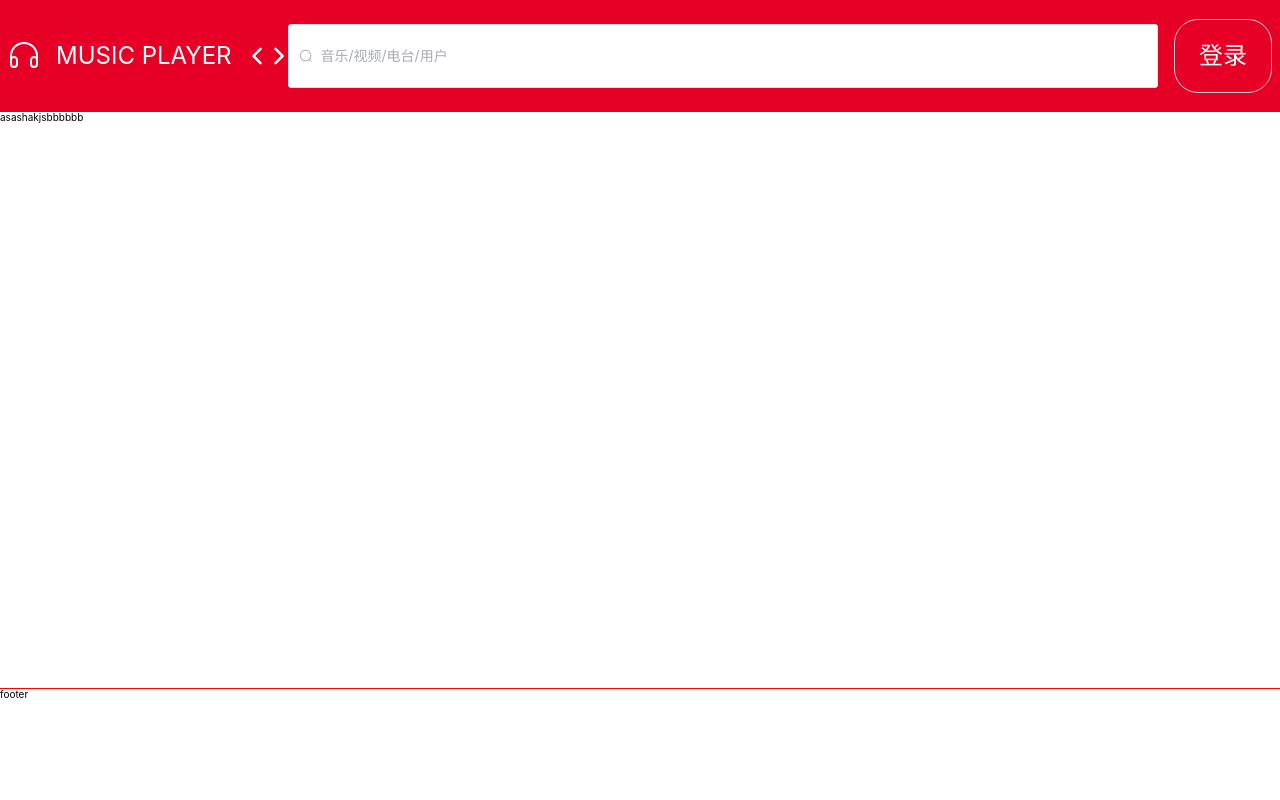
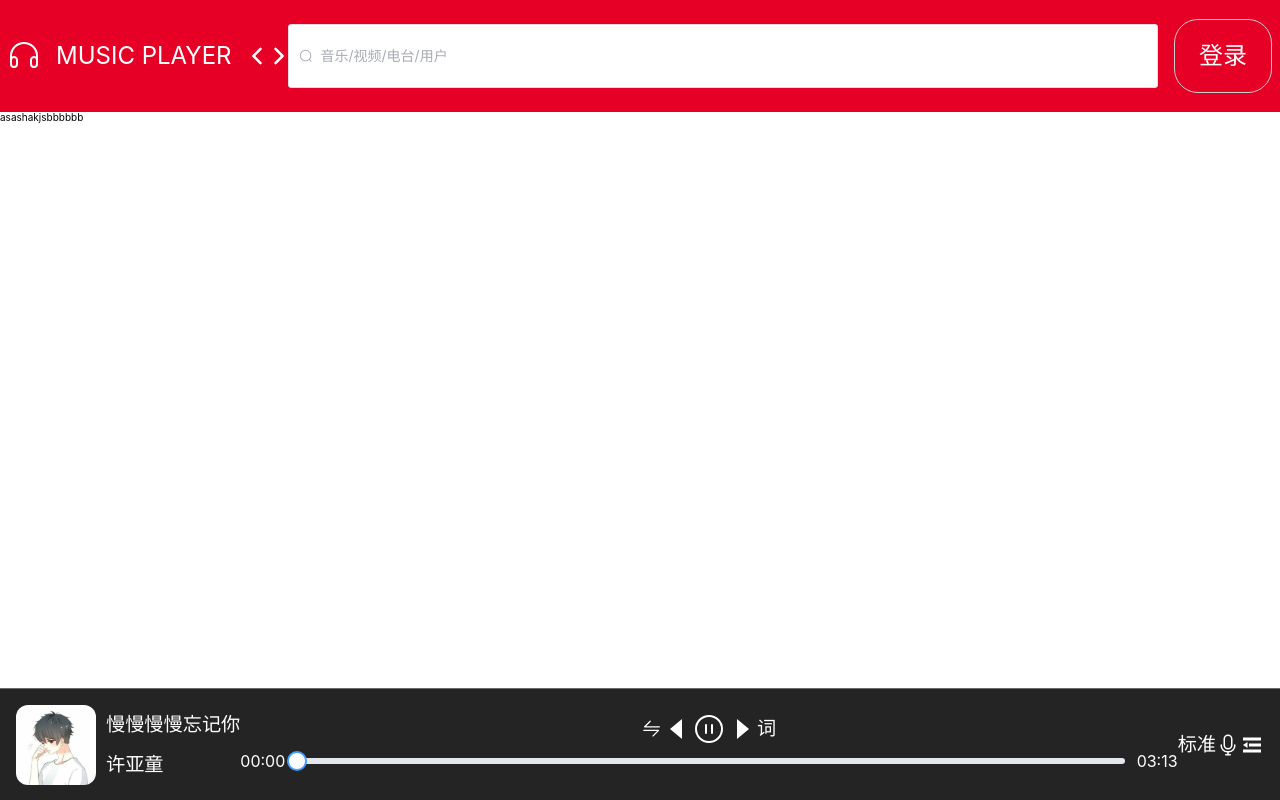
Before and after one commit to willysliang/music-player, a Vue app: page / in a window 1280 px wide. Built offline with nearby package versions, Linux system fonts and the light colour scheme.

Commit message:
wip(页面底部歌曲信息)

```diff
--- a/components.d.ts
+++ b/components.d.ts
@@ -10,6 +10,7 @@ declare module '@vue/runtime-core' {
     ElAvatar: typeof import('element-plus/es')['ElAvatar']
     ElIcon: typeof import('element-plus/es')['ElIcon']
     ElInput: typeof import('element-plus/es')['ElInput']
+    ElSlider: typeof import('element-plus/es')['ElSlider']
     Footer: typeof import('./src/components/layout/footer/index.vue')['default']
     Header: typeof import('./src/components/layout/header/index.vue')['default']
     HelloWorld: typeof import('./src/components/HelloWorld.vue')['default']
--- a/src/components/layout/footer/index.vue
+++ b/src/components/layout/footer/index.vue
@@ -1,16 +1,80 @@
 <script setup lang="ts">
+import {
+  Switch,
+  VideoPause,
+  VideoPlay,
+  CaretLeft,
+  CaretRight,
+  Fold,
+  Microphone,
+} from '@element-plus/icons-vue'
+import { ref, reactive } from 'vue'
 
+/***
+ * 控制播放
+ */
+const isPlay = ref(false)
+const handlePlay = () => {
+  isPlay.value = !isPlay.value
+}
+const duration = ref(0)
+const song = reactive({
+  curDuration: '00:00',
+  duration: '03:13',
+  songName: '慢慢慢慢忘记你',
+  singer: '许亚童',
+})
 </script>
 
 <template>
-  <div class="footer">
-    footer
+  <div class="footer flex flex-row box-border p-4 justify-between items-center">
+    <div class="flex flex-row box-border">
+      <img
+        src="@/assets/images/avactor.jpg"
+        alt="音乐播放图片"
+        class="w-20 h-full rounded-xl"
+      />
+      <div class="text-white flex flex-col justify-around ml-2.5">
+        <span>{{ song.songName }}</span>
+        <span>{{ song.singer }}</span>
+      </div>
+    </div>
+
+    <div class="flex-1">
+      <div class="flex flex-row items-center justify-center">
+        <el-icon><Switch /></el-icon>
+        <el-icon :size="32" color="#fff"><CaretLeft /></el-icon>
+        <el-icon v-show="!isPlay" :size="32" color="#fff" @click="handlePlay">
+          <VideoPause />
+        </el-icon>
+        <el-icon v-show="isPlay" :size="32" color="#fff" @click="handlePlay">
+          <VideoPlay />
+        </el-icon>
+        <el-icon :size="32" color="#fff"><CaretRight /></el-icon>
+        <span>词</span>
+      </div>
+      <div class="flex flex-row items-center justify-between text-base">
+        <span class="mr-3">{{ song.curDuration }}</span>
+        <el-slider v-model="duration" />
+        <span class="ml-3">{{ song.duration }}</span>
+      </div>
+    </div>
+
+    <div class="flex flex-row items-center">
+      <span>标准</span>
+      <el-icon :size="24" color="#fff"><Microphone /></el-icon>
+      <el-icon :size="24" color="#fff"><Fold /></el-icon>
+    </div>
   </div>
 </template>
 
 <style scoped lang="scss">
 .footer {
 	width: 100%;
-	border-top: 1px solid red;
+	height: 7rem;
+	border-top: 1px solid var(--theme-border-color);
+	background-color: var(--theme-bg-color);
+	font-size: 1.2rem;
+	color: #fff;
 }
 </style>
--- a/src/styles/theme.scss
+++ b/src/styles/theme.scss
@@ -3,6 +3,7 @@
 	--theme-color: #fff;
 	--theme-bg-color: #242424;
 	--theme-header-color: #e60026;
+	--theme-border-color: #6b6868;	// 边框色
 
 	/* logo色 */
 	--logo-color: #fff;
```
Also changed, not shown: src/assets/images/avactor.jpg (added), 1 other file (tests, documents, lock files or other folders).
